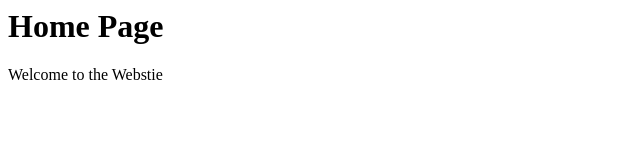
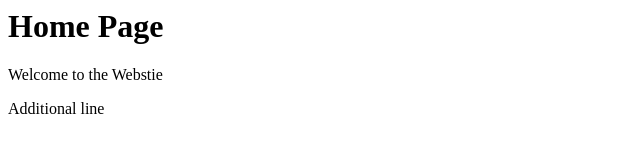
Before and after one commit to Ps-077/SDP-SGA-2, a plain HTML site: page index.html in a window 1280 px wide. Shown: the whole page, without its empty margins (0-640 px from the left). Drawn offline with Linux system fonts and the light colour scheme.

Commit message:
Add additional line (to be undo)

```diff
--- a/index.html
+++ b/index.html
@@ -1 +1,2 @@
 <html><body><h1>Home Page</h1></body></html><p>Welcome to the Webstie</p>
+<p>Additional line</p>
```
